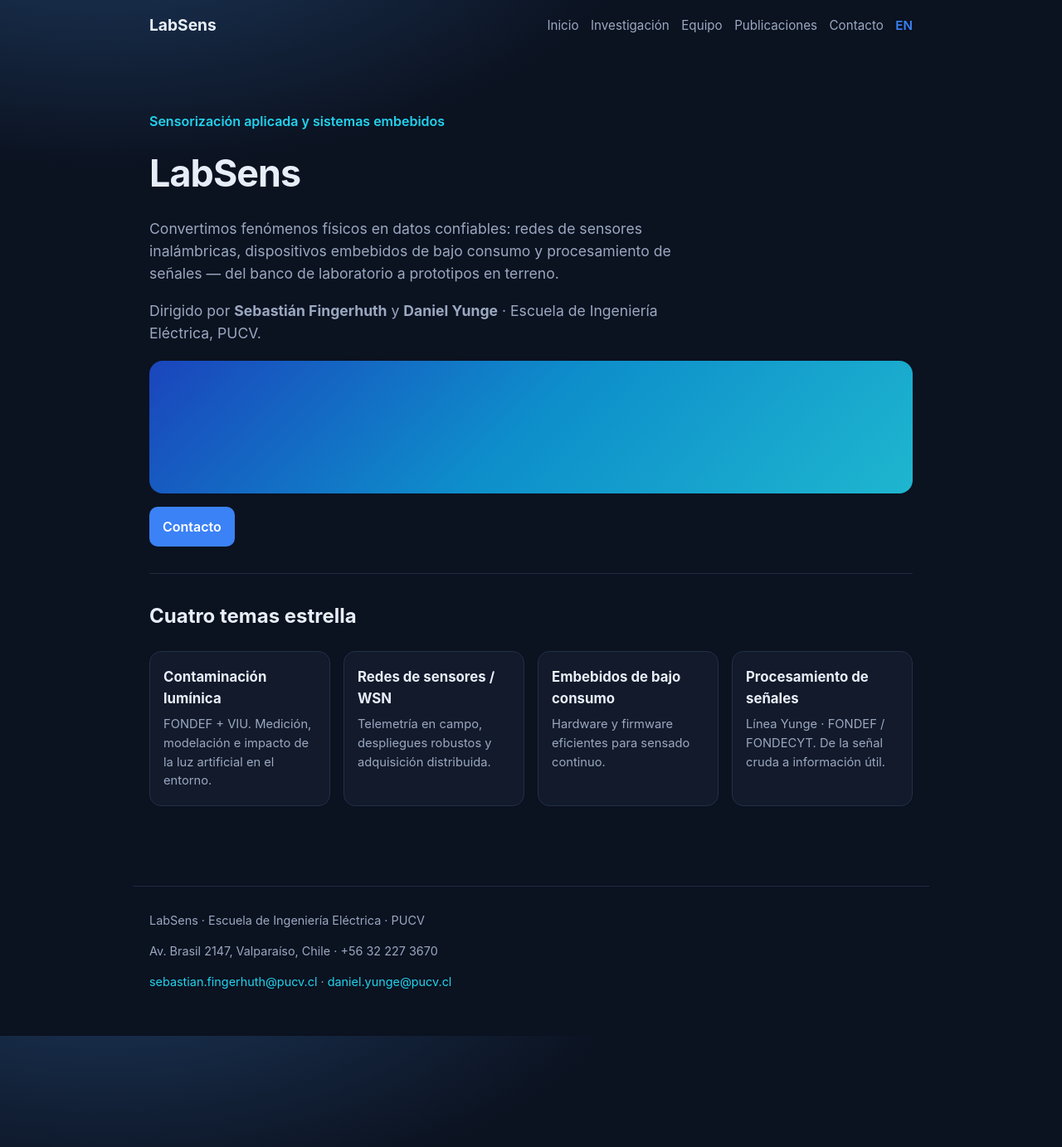
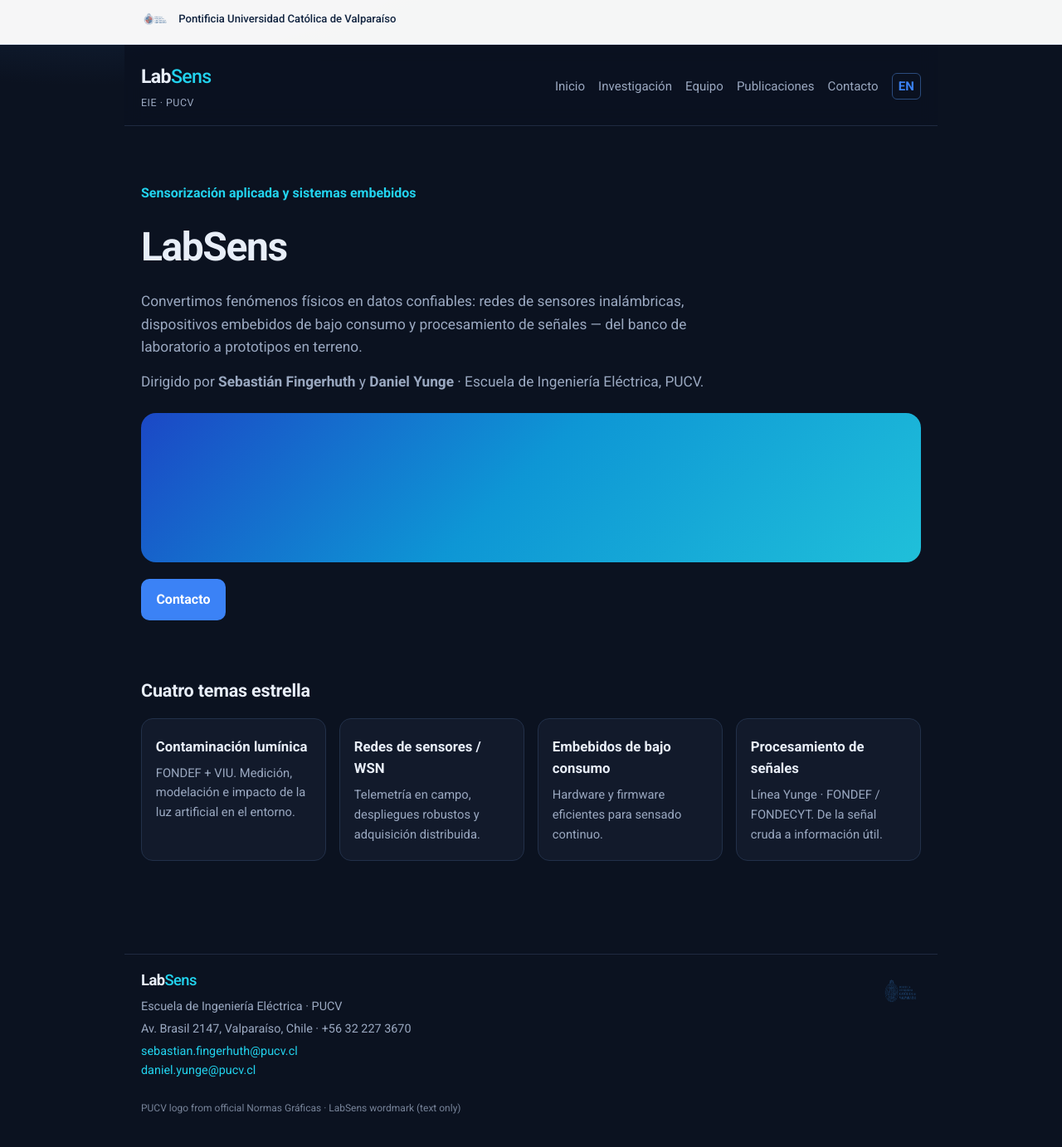
Before and after one commit to sfingerh/labsens, a Jekyll site: the page built from index.md, in a window 1280 px wide and 1398 px high. Shown: the top 1383 px of the window at 83% size. Built offline with Jekyll 4.4.1, drawn with Linux system fonts in a browser that asks for light colours.

Commit message:
feat(ui): PUCV official logos + LabSens wordmark + layout polish
Add Normas Gráficas escudo in header/footer, typographic LabSens
wordmark, sticky nav, spacing/hero improvements. No invented crest.

```diff
--- a/_layouts/default.html
+++ b/_layouts/default.html
@@ -5,12 +5,26 @@
   <meta name="viewport" content="width=device-width, initial-scale=1">
   <title>{% if page.title %}{{ page.title }} · {% endif %}{{ site.title }}</title>
   <meta name="description" content="{{ page.description | default: site.description }}">
+  <link rel="preconnect" href="https://fonts.googleapis.com">
+  <link rel="preconnect" href="https://fonts.gstatic.com" crossorigin>
+  <link href="https://fonts.googleapis.com/css2?family=Roboto:wght@400;500;700&display=swap" rel="stylesheet">
   <link rel="stylesheet" href="{{ '/assets/css/main.css' | relative_url }}">
 </head>
 <body>
+  <div class="topbar">
+    <div class="topbar-inner">
+      <a class="pucv-brand" href="https://www.pucv.cl/" rel="noopener" target="_blank">
+        <img src="{{ '/assets/img/pucv-escudo-color.png' | relative_url }}" alt="Escudo PUCV" width="36" height="42">
+        <span>Pontificia Universidad Católica de Valparaíso</span>
+      </a>
+    </div>
+  </div>
   <header class="site-header">
-    <a class="logo" href="{{ '/' | relative_url }}">LabSens</a>
-    <nav>
+    <div class="brand">
+      <a class="wordmark" href="{% if page.lang == 'en' %}{{ '/en/' | relative_url }}{% else %}{{ '/' | relative_url }}{% endif %}">Lab<span>Sens</span></a>
+      <span class="brand-sub">{% if page.lang == 'en' %}EIE · PUCV{% else %}EIE · PUCV{% endif %}</span>
+    </div>
+    <nav aria-label="Primary">
       {% assign lang = page.lang | default: 'es' %}
       {% if lang == 'en' %}
       <a href="{{ '/en/' | relative_url }}">Home</a>
@@ -33,9 +47,19 @@
     {{ content }}
   </main>
   <footer class="site-footer">
-    <p>LabSens · Escuela de Ingeniería Eléctrica · PUCV</p>
-    <p>{{ site.address }} · {{ site.phone }}</p>
-    <p><a href="mailto:{{ site.email_fingerhuth }}">{{ site.email_fingerhuth }}</a> · <a href="mailto:{{ site.email_yunge }}">{{ site.email_yunge }}</a></p>
+    <div class="footer-grid">
+      <div class="footer-brand">
+        <p class="wordmark small">Lab<span>Sens</span></p>
+        <p>{% if page.lang == 'en' %}Electrical Engineering · PUCV{% else %}Escuela de Ingeniería Eléctrica · PUCV{% endif %}</p>
+        <p>{{ site.address }} · {{ site.phone }}</p>
+        <p><a href="mailto:{{ site.email_fingerhuth }}">{{ site.email_fingerhuth }}</a><br>
+           <a href="mailto:{{ site.email_yunge }}">{{ site.email_yunge }}</a></p>
+      </div>
+      <a class="pucv-footer" href="https://www.pucv.cl/" rel="noopener" target="_blank">
+        <img src="{{ '/assets/img/pucv-escudo-mono.png' | relative_url }}" alt="PUCV" width="48" height="56">
+      </a>
+    </div>
+    <p class="legal">PUCV logo from official Normas Gráficas · LabSens wordmark (text only)</p>
   </footer>
 </body>
 </html>
--- a/assets/css/main.css
+++ b/assets/css/main.css
@@ -5,46 +5,82 @@
   --muted: #9aa8c0;
   --accent: #3b82f6;
   --accent2: #22d3ee;
-  --max: 960px;
+  --line: #1f2a40;
+  --max: 980px;
+  --header-h: 4.25rem;
 }
 * { box-sizing: border-box; }
 body {
   margin: 0;
-  font-family: Inter, system-ui, -apple-system, Segoe UI, Roboto, sans-serif;
-  background: radial-gradient(1200px 600px at 10% -10%, #1e3a5f 0%, var(--bg) 55%);
+  font-family: Roboto, Inter, system-ui, -apple-system, Segoe UI, sans-serif;
+  background: radial-gradient(1100px 520px at 8% -12%, #1e3a5f 0%, var(--bg) 52%);
   color: var(--text);
-  line-height: 1.55;
+  line-height: 1.6;
 }
 a { color: var(--accent2); text-decoration: none; }
 a:hover { text-decoration: underline; }
+
+.topbar { background: rgba(255,255,255,0.96); border-bottom: 1px solid #dbe3f0; }
+.topbar-inner { max-width: var(--max); margin: 0 auto; padding: .55rem 1.25rem; }
+.pucv-brand { display: inline-flex; align-items: center; gap: .7rem; color: #10233f; font-size: .82rem; font-weight: 500; }
+.pucv-brand img { display: block; width: 34px; height: auto; }
+.pucv-brand:hover { text-decoration: none; opacity: .9; }
+
 .site-header, .site-footer, .container { max-width: var(--max); margin: 0 auto; padding: 1rem 1.25rem; }
-.site-header { display: flex; justify-content: space-between; align-items: center; gap: 1rem; flex-wrap: wrap; }
-.logo { font-weight: 700; font-size: 1.2rem; color: var(--text); }
-nav { display: flex; gap: .9rem; flex-wrap: wrap; font-size: .95rem; }
+.site-header {
+  display: flex; justify-content: space-between; align-items: center; gap: 1.25rem; flex-wrap: wrap;
+  padding-top: 1.25rem; padding-bottom: 1.1rem;
+  border-bottom: 1px solid var(--line);
+  position: sticky; top: 0; z-index: 20;
+  background: rgba(11,18,32,.88); backdrop-filter: blur(10px);
+}
+.brand { display: flex; flex-direction: column; gap: .15rem; }
+.wordmark {
+  font-weight: 700; font-size: 1.45rem; letter-spacing: -0.03em; color: var(--text);
+}
+.wordmark span { color: var(--accent2); font-weight: 500; }
+.wordmark.small { font-size: 1.15rem; margin: 0 0 .35rem; }
+.brand-sub { color: var(--muted); font-size: .78rem; letter-spacing: .04em; text-transform: uppercase; }
+nav { display: flex; gap: 1rem; flex-wrap: wrap; font-size: .94rem; align-items: center; }
 nav a { color: var(--muted); }
-nav a.lang { color: var(--accent); font-weight: 600; }
-.hero {
-  padding: 3.5rem 0 2rem;
-  border-bottom: 1px solid #1f2a40;
-  margin-bottom: 2rem;
+nav a:hover { color: var(--text); text-decoration: none; }
+nav a.lang {
+  color: var(--accent); font-weight: 700; border: 1px solid #2b4c7e;
+  padding: .2rem .45rem; border-radius: 6px;
 }
-.hero h1 { font-size: clamp(2rem, 4vw, 2.8rem); margin: 0 0 .75rem; letter-spacing: -0.02em; }
-.tagline { color: var(--accent2); font-weight: 600; margin: 0 0 1rem; }
-.lead { color: var(--muted); font-size: 1.1rem; max-width: 42rem; }
-.cards { display: grid; grid-template-columns: repeat(auto-fit, minmax(200px, 1fr)); gap: 1rem; margin: 1.5rem 0 2rem; }
+
+.hero { padding: 3.25rem 0 2.25rem; margin-bottom: 2rem; }
+.hero h1 { font-size: clamp(2.1rem, 4.2vw, 3rem); margin: 0 0 .85rem; letter-spacing: -0.03em; font-weight: 700; }
+.tagline { color: var(--accent2); font-weight: 600; margin: 0 0 .85rem; font-size: 1rem; }
+.lead { color: var(--muted); font-size: 1.08rem; max-width: 44rem; margin: 0 0 .85rem; }
+.placeholder-hero {
+  height: 180px; border-radius: 18px; margin: 1.5rem 0 1.25rem;
+  background: linear-gradient(135deg, #1d4ed8 0%, #0ea5e9 48%, #22d3ee 100%);
+  opacity: .9;
+}
+.cta {
+  display: inline-block; background: var(--accent); color: #fff;
+  padding: .75rem 1.15rem; border-radius: 10px; font-weight: 600;
+}
+.cta:hover { text-decoration: none; filter: brightness(1.08); }
+
+h2 { margin: 0 0 1rem; font-size: 1.35rem; letter-spacing: -0.01em; }
+.cards { display: grid; grid-template-columns: repeat(auto-fit, minmax(210px, 1fr)); gap: 1rem; margin: 0 0 2.5rem; }
 .card {
-  background: var(--card);
-  border: 1px solid #223049;
-  border-radius: 14px;
-  padding: 1.1rem 1rem;
+  background: var(--card); border: 1px solid #223049; border-radius: 14px;
+  padding: 1.2rem 1.05rem; min-height: 8.5rem;
 }
-.card h3 { margin: 0 0 .4rem; font-size: 1.05rem; }
+.card h3 { margin: 0 0 .45rem; font-size: 1.05rem; }
 .card p { margin: 0; color: var(--muted); font-size: .92rem; }
-.cta { display: inline-block; margin-top: 1rem; background: var(--accent); color: white; padding: .7rem 1rem; border-radius: 10px; font-weight: 600; }
-.cta:hover { text-decoration: none; filter: brightness(1.08); }
-.site-footer { margin-top: 3rem; padding-bottom: 2.5rem; color: var(--muted); font-size: .9rem; border-top: 1px solid #1f2a40; }
-.placeholder-hero {
-  height: 160px; border-radius: 16px; margin: 1.25rem 0 0;
-  background: linear-gradient(135deg, #1d4ed8 0%, #0ea5e9 50%, #22d3ee 100%);
-  opacity: .85;
+
+.site-footer { margin-top: 3.5rem; padding-bottom: 2.5rem; color: var(--muted); font-size: .9rem; border-top: 1px solid var(--line); }
+.footer-grid { display: flex; justify-content: space-between; gap: 1.5rem; align-items: flex-start; flex-wrap: wrap; }
+.footer-brand p { margin: .25rem 0; }
+.pucv-footer img { opacity: .85; }
+.legal { margin-top: 1.25rem; font-size: .75rem; opacity: .75; }
+
+@media (max-width: 640px) {
+  .pucv-brand span { display: none; }
+  .hero { padding-top: 2.25rem; }
+  .placeholder-hero { height: 120px; }
 }
```
Also changed, not shown: README.md, assets/img/pucv-escudo-color.png (added), assets/img/pucv-escudo-mono.png (added), assets/img/pucv-logo-vertical-negro.png (added).
